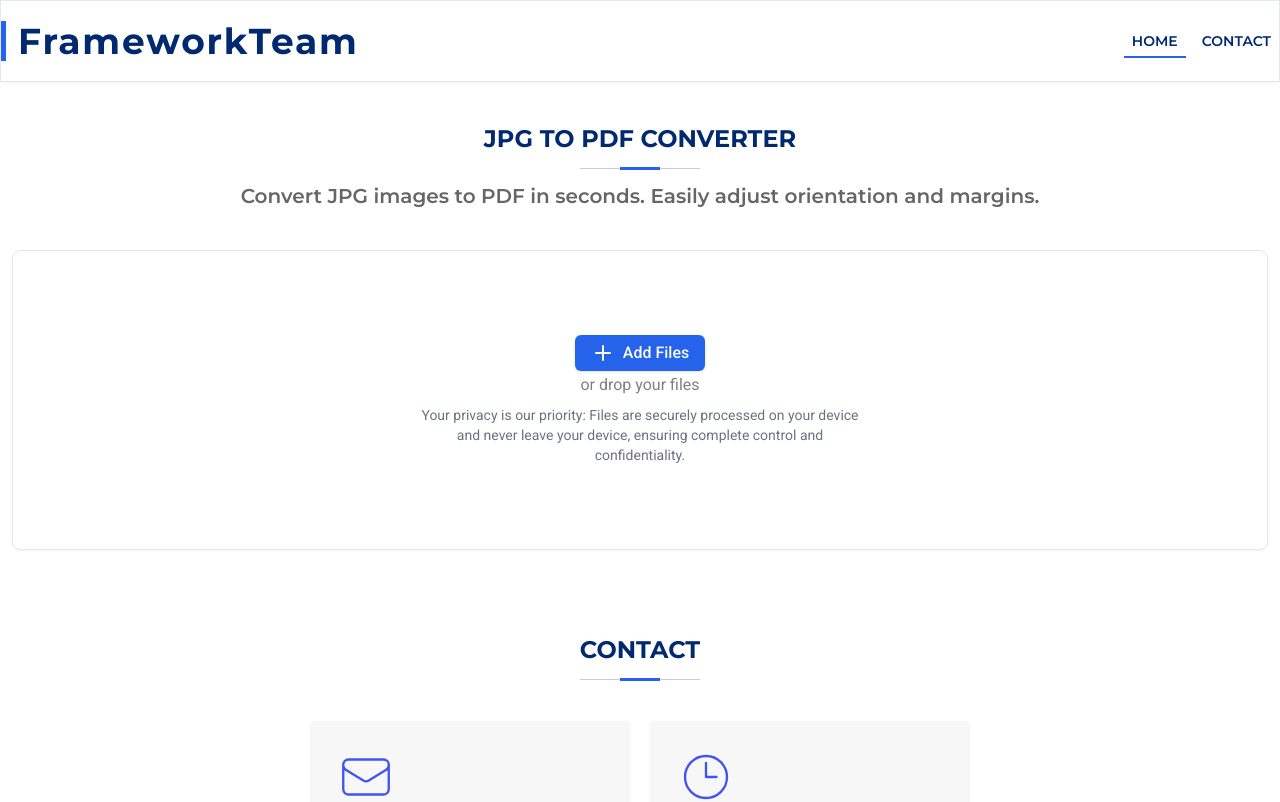
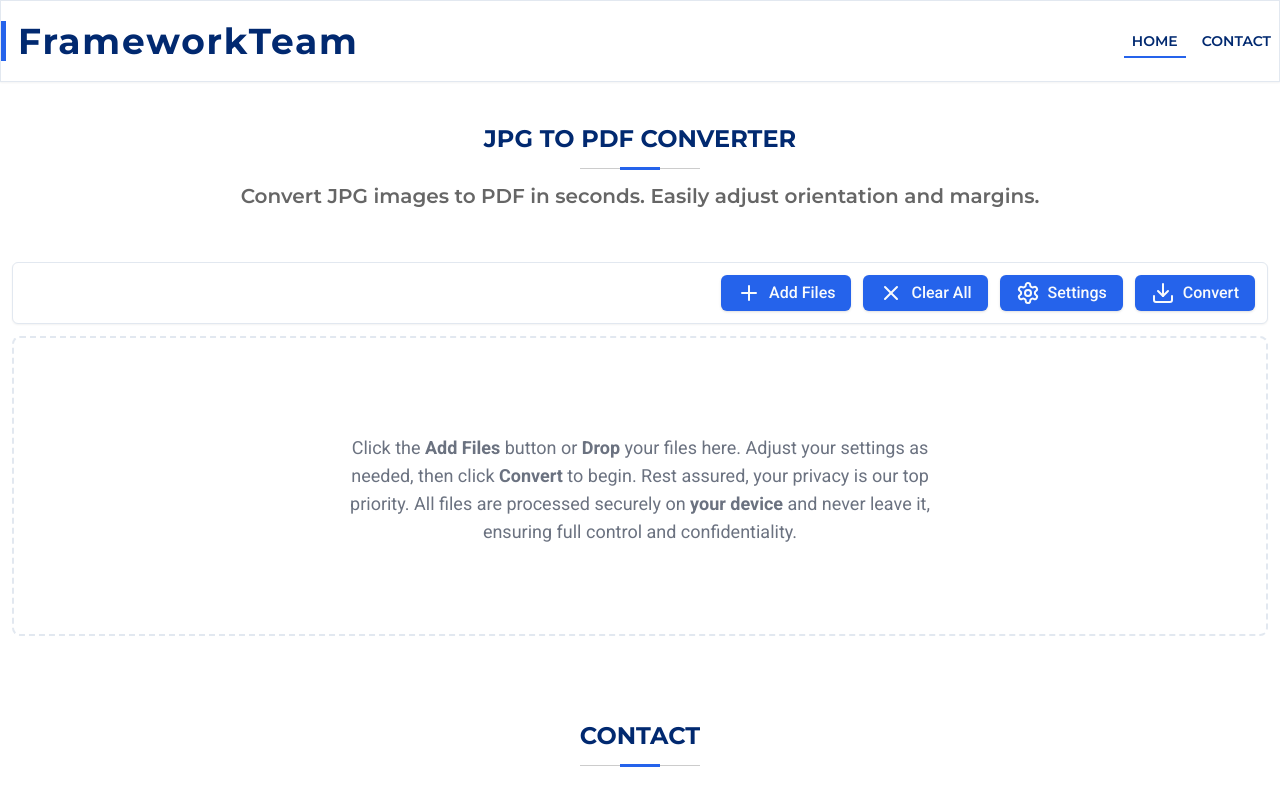
Before and after one commit to ChauhanJaved/jpg-to-pdf-converter, a Next.js app: page / in a window 1280 px wide. Shown: the top 802 px of the page. Built offline with nearby package versions, Linux system fonts and the light colour scheme.

Commit message:
Add files message update

```diff
--- a/src/components/ui/drop-zone.tsx
+++ b/src/components/ui/drop-zone.tsx
@@ -6,7 +6,6 @@ import {
   PageOrientationEnum,
   PageSizeEnum,
 } from "@/lib/pdf-lib";
-import { Button } from "./button";
 import SortableImageList from "./sortable-image-list";
 import { useFileContext } from "@/context/file-context";
 import { Download, Plus, X } from "lucide-react";
@@ -113,9 +112,8 @@ const Dropzone = () => {
           />
         )}
         {/* Toolbar */}
-        {fileList.length > 0 && (
         <div className="sticky top-[82px] z-[8] m-auto w-full bg-white py-3">
-            <div className="container m-auto flex w-full flex-wrap items-center justify-end space-x-3 rounded-md border bg-white py-3 pr-3 shadow-sm sm:justify-end xl:max-w-screen-xl">
+          <div className="container m-auto flex w-full flex-wrap items-center justify-center space-x-3 rounded-md border bg-white py-3 pr-3 shadow-sm sm:justify-end xl:max-w-screen-xl">
             <ButtonToolbar
               disabled={isConvertingFiles || isLoadingFiles}
               caption="Add Files"
@@ -145,14 +143,13 @@ const Dropzone = () => {
             ></ButtonToolbar>
           </div>
         </div>
-        )}
 
         {/* Dropzone */}
         <div className="container w-full xl:max-w-screen-xl">
           <div {...getRootProps()}>
             <input {...getInputProps()} />
             <div
-              className={`flex min-h-[200px] w-full flex-wrap items-center justify-center rounded-lg border text-center shadow-sm transition sm:min-h-[300px] ${isDragActive && "border-blue-500 bg-blue-50"}`}
+              className={`flex min-h-[200px] w-full flex-wrap items-center justify-center rounded-lg border-2 border-dashed text-center transition sm:min-h-[300px] ${isDragActive && "border-primary bg-secondary"}`}
             >
               {fileList.length > 0 ? (
                 <SortableImageList
@@ -160,18 +157,20 @@ const Dropzone = () => {
                 />
               ) : (
                 <div>
-                  <Button
+                  {/* <Button
                     disabled={isConvertingFiles || isLoadingFiles}
                     onClick={handleOpenFilePicker}
                   >
                     <Plus className={`mr-2 h-5 w-5 sm:h-6 sm:w-6`} />
                     <span className="sm:text-base">Add Files</span>
-                  </Button>
-                  <p className="text-base text-black-500">or drop your files</p>
-                  <p className="m-auto mt-2 px-3 text-sm text-gray-500 sm:w-1/2">
-                    Your privacy is our priority: Files are securely processed
-                    on your device and never leave your device, ensuring
-                    complete control and confidentiality.
+                  </Button> */}
+                  <p className="m-auto mt-2 px-3 text-sm text-gray-500 sm:w-3/4 sm:text-base md:w-3/5 md:text-lg lg:w-1/2">
+                    Click the <strong>Add Files</strong> button or{" "}
+                    <strong>Drop</strong> your files here. Adjust your settings
+                    as needed, then click <strong>Convert</strong> to begin.
+                    Rest assured, your privacy is our top priority. All files
+                    are processed securely on <strong>your device</strong> and
+                    never leave it, ensuring full control and confidentiality.
                   </p>
                 </div>
               )}
```
Lines whose indentation alone changed are shown as unchanged.
